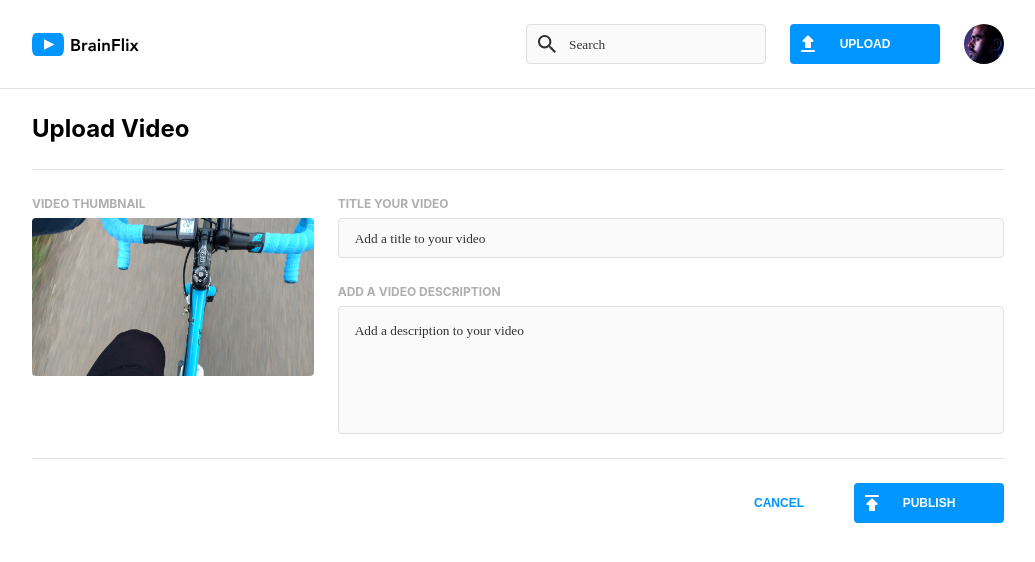
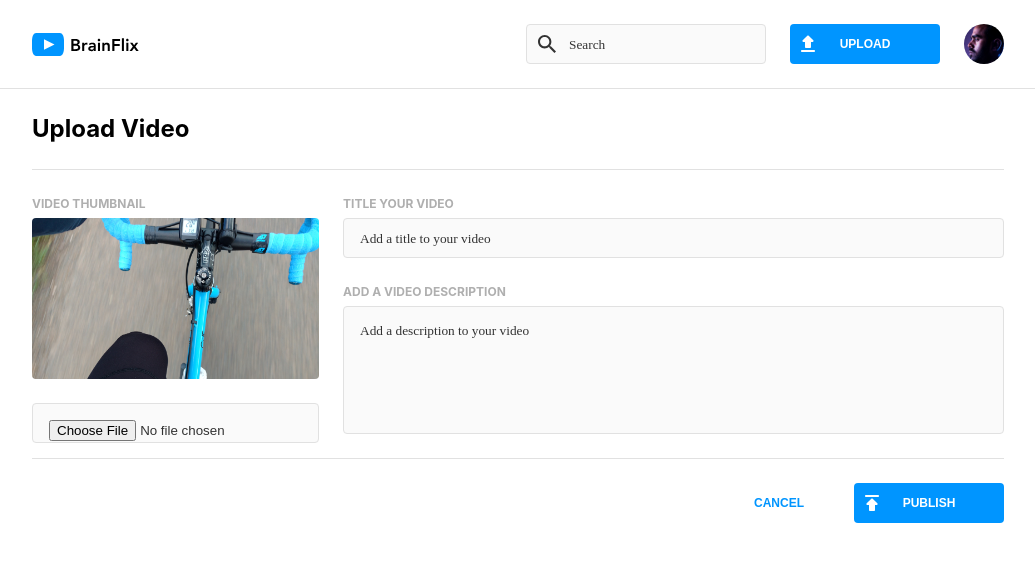
Before and after one commit to bninglis/brendan-inglis-brainflix, a React (Create React App) app: page /upload in a window 1280 px wide. Shown: the top 562 px of the page, without its empty margins (122-1157 px from the left). Built offline with nearby package versions, Linux system fonts and the light colour scheme; a web font is replaced by a local one.

Commit message:
screws up git and makes my life hell

```diff
--- a/src/components/Conversation/Comment/Comment.js
+++ b/src/components/Conversation/Comment/Comment.js
@@ -9,7 +9,7 @@ import { badWords } from '../../ProfanityFilter/ProfanityFilter';
 import axios from 'axios';
 
 
-function Comment({videoId,BASE_URL,API_KEY,commentsState,setCommentsState}) {
+function Comment({videoId,BASE_URL,API_KEY,commentsState,setCommentsState,forceUpdate,setForceUpdate}) {
     // ref used to clear comments after submission
     const formRef = useRef();
     const form = formRef.current;
@@ -71,6 +71,7 @@ function Comment({videoId,BASE_URL,API_KEY,commentsState,setCommentsState}) {
             axios.post(`${BASE_URL}/videos/${videoId}/comments?api_key=${API_KEY}`,{name: nameInputString, comment: commentInputString})
                 .then((response)=>{
                     setCommentsState([...commentsState,response.data])
+                    setForceUpdate(forceUpdate+1)
                     form.name.value = ""
                     form.posttextarea.value = ""
                 })
--- a/src/pages/UploadPage/UploadPage.js
+++ b/src/pages/UploadPage/UploadPage.js
@@ -39,8 +39,9 @@ export default function UploadPage(){
                     <form className="upload__form" onSubmit={submitHandler}>
                         <div className="upload__data">
                             <div className="upload__file">
-                                <label className="upload__label">VIDEO THUMBNAIL</label>
+                                <label htmlFor="cover" className="upload__label">VIDEO THUMBNAIL</label>
                                 <img className="upload__thumbnail" src={uploadPreview} alt="upload preview" />
+                                <input name="cover" className="upload__cover" type="file"/>
                             </div>
                             <div className="upload__fields">
                                 <label className="upload__label" htmlFor="videotitle">TITLE YOUR VIDEO</label>
```
